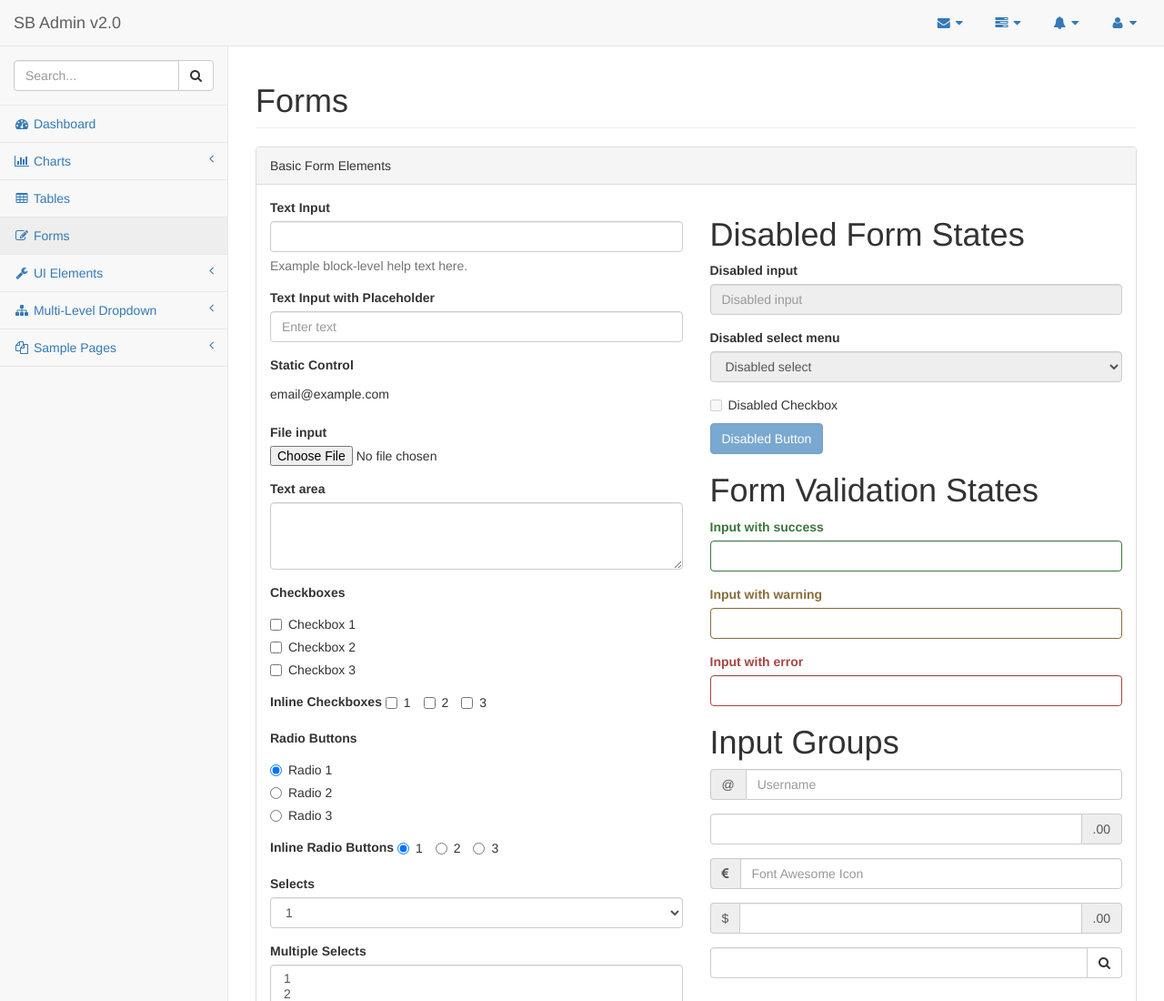
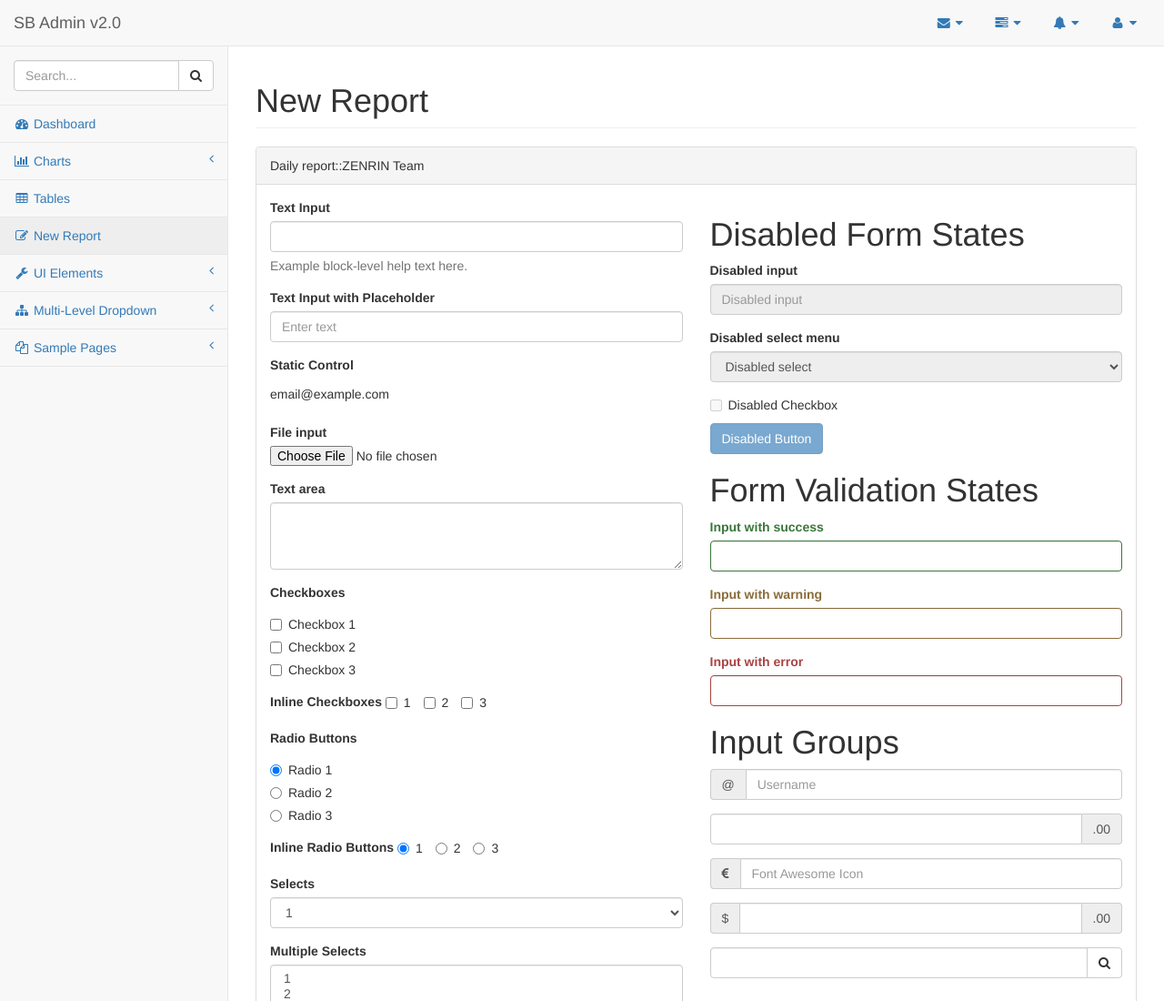
Before and after one commit to phamminhtien305/demodailyreport.io, a website: page pages/forms.html in a window 1280 px wide. Shown: the top 1100 px of the page at 91% size. Drawn offline with Linux system fonts and the light colour scheme.

Commit message:
Update test

```diff
--- a/pages/forms.html
+++ b/pages/forms.html
@@ -292,7 +292,7 @@
                             <a href="tables.html"><i class="fa fa-table fa-fw"></i> Tables</a>
                         </li>
                         <li>
-                            <a href="forms.html"><i class="fa fa-edit fa-fw"></i> Forms</a>
+                            <a href="forms.html"><i class="fa fa-edit fa-fw"></i> New Report</a>
                         </li>
                         <li>
                             <a href="#"><i class="fa fa-wrench fa-fw"></i> UI Elements<span class="fa arrow"></span></a>
@@ -370,7 +370,7 @@
         <div id="page-wrapper">
             <div class="row">
                 <div class="col-lg-12">
-                    <h1 class="page-header">Forms</h1>
+                    <h1 class="page-header">New Report</h1>
                 </div>
                 <!-- /.col-lg-12 -->
             </div>
@@ -379,7 +379,7 @@
                 <div class="col-lg-12">
                     <div class="panel panel-default">
                         <div class="panel-heading">
-                            Basic Form Elements
+                            Daily report::ZENRIN Team
                         </div>
                         <div class="panel-body">
                             <div class="row">
```
